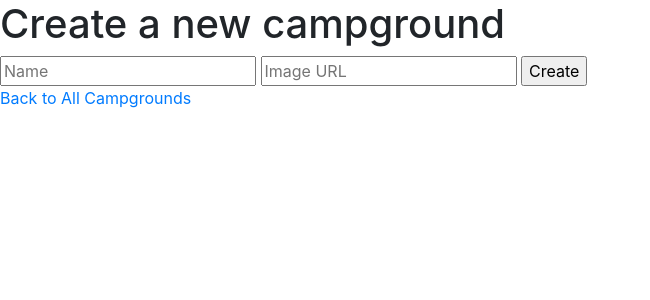
After one commit to RodgerOliver/Web-Developer-Bootcamp, a Node server app: page /camps/new in a window 1280 px wide. The commit adds this page. Shown: the top 300 px of the page, without its empty margins (0-650 px from the left). Run offline with Node 20, Linux system fonts and the light colour scheme.

Commit message:
YelpCamp create a camp

```diff
--- a/YelpCamp/app.js
+++ b/YelpCamp/app.js
@@ -1,26 +1,39 @@
 var express = require("express");
 var app = express();
+var bodyParser = require("body-parser");
+
 app.set("view engine", "ejs");
+app.use(bodyParser.urlencoded({extended:true}));
 app.use(express.static("public"));
 
+var camps = [
+	{name: "Samom Creek", image: "http://photosforclass.com/download/7360193870"},
+	{name: "Granite Hill", image: "http://photosforclass.com/download/2069978635"},
+	{name: "Mountain Goat's Rest", image: "http://photosforclass.com/download/2770459706"}
+];
+
+
 app.get("/", function(req, res) {
-	res.render("home", {
-		title: "YelpCamp"
+	res.render("home");
+});
+
+app.get("/camps", function(req, res) {
+	res.render("camps", {
+		camps: camps
 	});
 });
 
-app.get("/camps", function(req, res) {
-	var camps = [
-		{name: "Samom Creek", image: "http://photosforclass.com/download/7360193870"},
-		{name: "Granite Hill", image: "http://photosforclass.com/download/2069978635"},
-		{name: "Mountain Goat's Rest", image: "http://photosforclass.com/download/2770459706"}
-	];
+app.post("/camps", function(req, res) {
+	var name = req.body.name;
+	var url = req.body.url;
+	var newCamp = {name: name, image: url}
+	camps.push(newCamp);
+	res.redirect("/camps");
+});
 
-	res.render("camps", {
-		title: "Campgrounds",
-		camps: camps
-	});
-})
+app.get("/camps/new", function(req, res) {
+	res.render("newCamp");
+});
 
 app.listen(3000, function() {
 	console.log("Working on port 3000!");
--- a/YelpCamp/package.json
+++ b/YelpCamp/package.json
@@ -9,6 +9,7 @@
   "author": "Rodger Oliver",
   "license": "ISC",
   "dependencies": {
+    "body-parser": "^1.18.2",
     "ejs": "^2.5.7",
     "express": "^4.16.2"
   }
--- a/YelpCamp/views/camps.ejs
+++ b/YelpCamp/views/camps.ejs
@@ -1,6 +1,8 @@
 <% include partials/header %>
 
 <h1>Our Campgrounds</h1>
+
+<a href="/camps/new">Create a new campground</a>
 
 <% camps.forEach(function(camp) { %>
 	<div>
@@ -9,4 +11,5 @@
 	</div>
 <% }); %>
 
+
 <% include partials/footer %>
--- /dev/null
+++ b/YelpCamp/views/newCamp.ejs
@@ -0,0 +1,13 @@
+<% include partials/header %>
+
+<h1>Create a new campground</h1>
+
+<form action="/camps" method="POST">
+	<input type="text" name="name" placeholder="Name">
+	<input type="url" name="url" placeholder="Image URL">
+	<input type="submit" value="Create">
+</form>
+
+<a href="/camps">Back to All Campgrounds</a>
+
+<% include partials/footer %>
--- a/YelpCamp/views/partials/header.ejs
+++ b/YelpCamp/views/partials/header.ejs
@@ -1,7 +1,7 @@
 <!DOCTYPE html>
 <html>
 <head>
-	<title><%= title %></title>
+	<title>YelpCamp</title>
 	<link rel="stylesheet" type="text/css" href="/app.css">
 	<link rel="stylesheet" type="text/css" href="https://maxcdn.bootstrapcdn.com/bootstrap/4.0.0-beta.2/css/bootstrap.min.css">
 </head>
```
